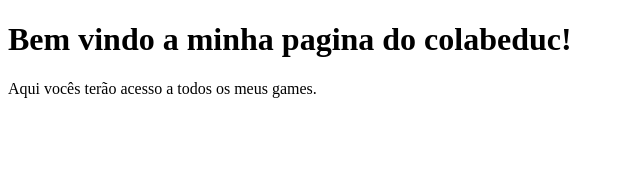
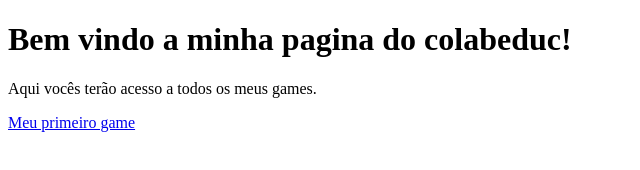
Before and after one commit to AnaCarolinaNascimento/AnaCarolinaNascimento.github.io, a plain HTML site: page index.html in a window 1280 px wide. Shown: the whole page, without its empty margins (0-640 px from the left). Drawn offline with Linux system fonts and the light colour scheme.

Commit message:
Update index.html

```diff
--- a/index.html
+++ b/index.html
@@ -4,5 +4,6 @@
     <body>
     <h1>Bem vindo a minha pagina do colabeduc!</h1>
     <p>Aqui vocês terão acesso a todos os meus games.</p>
+    <a href = " https://anacarolinanascimento.github.io/contandonosafari/">Meu primeiro game</a>
     </body>
     </html>
```
